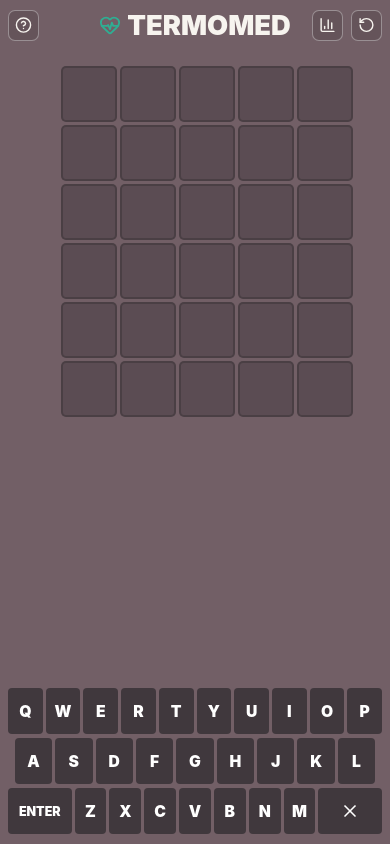
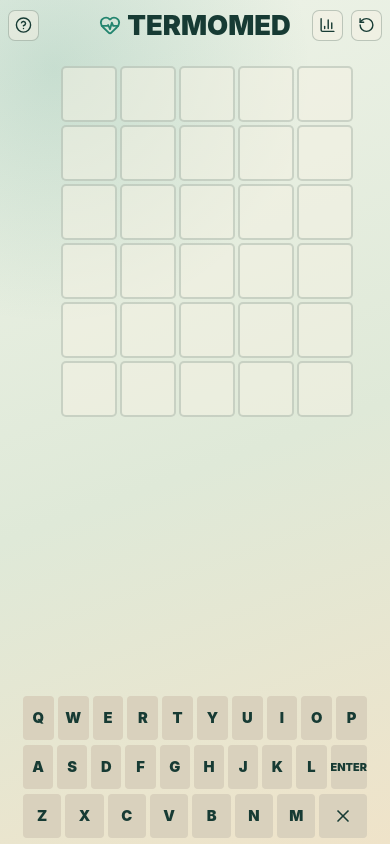
Before and after one commit to c7fsznn6tk-ship-it/TermoMed, a React (Vite) app: page / in a window 390 px wide. Built offline with nearby package versions, Linux system fonts and the light colour scheme.

Commit message:
Add files via upload

```diff
--- a/src/App.tsx
+++ b/src/App.tsx
@@ -9,7 +9,11 @@
 const WORD_LENGTH = 5;
 const MAX_ATTEMPTS = 6;
 const rows = Array.from({ length: MAX_ATTEMPTS });
-const keyboardRows = ['qwertyuiop', 'asdfghjkl', 'zxcvbnm'];
+const keyboardRows = [
+  { letters: 'qwertyuiop', enter: false, backspace: false },
+  { letters: 'asdfghjkl', enter: true, backspace: false },
+  { letters: 'zxcvbnm', enter: false, backspace: true },
+];
 const stateRank: Record<LetterState, number> = { absent: 1, present: 2, correct: 3 };
 
 type Stats = {
@@ -194,13 +198,7 @@
         </div>
       </header>
 
-      <section className="mode-strip single" aria-label="Modo de jogo">
-        <button className="active" type="button">
-          Treino guiado
-        </button>
-      </section>
-
-      <p className="status-message" role="status">
+      <p className="status-message sr-only" role="status">
         {message}
       </p>
 
@@ -257,13 +255,8 @@
 
       <section className="keyboard" aria-label="Teclado virtual">
         {keyboardRows.map((row) => (
-          <div className="keyboard-row" key={row}>
-            {row === 'zxcvbnm' && (
-              <button className="key wide" type="button" onClick={() => submitGuess()}>
-                Enter
-              </button>
-            )}
-            {row.split('').map((letter) => (
+          <div className="keyboard-row" key={row.letters}>
+            {row.letters.split('').map((letter) => (
               <button
                 className={`key ${keyStates[letter] ?? ''}`}
                 type="button"
@@ -273,7 +266,12 @@
                 {letter}
               </button>
             ))}
-            {row === 'zxcvbnm' && (
+            {row.enter && (
+              <button className="key wide enter-key" type="button" onClick={() => submitGuess()}>
+                Enter
+              </button>
+            )}
+            {row.backspace && (
               <button className="key wide" type="button" onClick={() => handleInput('Backspace')} aria-label="Apagar">
                 <X size={20} />
               </button>
--- a/src/styles.css
+++ b/src/styles.css
@@ -7,18 +7,18 @@
   font-synthesis: none;
   text-rendering: optimizeLegibility;
   -webkit-font-smoothing: antialiased;
-  --bg: #2f3034;
-  --panel: #252629;
-  --panel-soft: #3a3b40;
-  --line: #5a5b62;
-  --text: #f7f4ef;
-  --muted: #c7c2bd;
-  --green: #2fae93;
-  --yellow: #d8b15d;
-  --absent: #171719;
-  --danger: #c26464;
-  --key: #464247;
-  --key-text: #ffffff;
+  --bg: #eef3e8;
+  --panel: #f6f1e4;
+  --panel-soft: #dfe9d8;
+  --line: #9aac96;
+  --text: #173b34;
+  --muted: #667467;
+  --green: #23856f;
+  --yellow: #cda85a;
+  --absent: #31413b;
+  --danger: #b85f5f;
+  --key: #e4dcc8;
+  --key-text: #173b34;
 }
 
 * {
@@ -31,13 +31,25 @@
   min-height: 100vh;
   min-height: 100dvh;
   background:
-    radial-gradient(circle at 20% 10%, rgba(47, 174, 147, 0.16), transparent 28rem),
-    linear-gradient(145deg, #34363a 0%, #62545a 100%);
+    radial-gradient(circle at 18% 8%, rgba(35, 133, 111, 0.22), transparent 25rem),
+    linear-gradient(145deg, #eef3e8 0%, #d7e4d3 48%, #f0e5cd 100%);
 }
 
 button {
   border: 0;
   font: inherit;
+}
+
+.sr-only {
+  position: absolute;
+  width: 1px;
+  height: 1px;
+  padding: 0;
+  margin: -1px;
+  overflow: hidden;
+  clip: rect(0, 0, 0, 0);
+  white-space: nowrap;
+  border: 0;
 }
 
 .app-shell {
@@ -47,7 +59,7 @@
   margin: 0 auto;
   padding: 10px clamp(12px, 3vw, 32px) 14px;
   display: grid;
-  grid-template-rows: auto auto auto 1fr auto auto auto;
+  grid-template-rows: auto 1fr auto auto auto;
   gap: 10px;
 }
 
@@ -92,13 +104,13 @@
   align-items: center;
   justify-content: center;
   color: var(--text);
-  background: rgba(255, 255, 255, 0.08);
-  border: 1px solid rgba(255, 255, 255, 0.2);
+  background: rgba(246, 241, 228, 0.7);
+  border: 1px solid rgba(23, 59, 52, 0.22);
   cursor: pointer;
 }
 
 .icon-button:hover:not(:disabled) {
-  background: rgba(255, 255, 255, 0.14);
+  background: rgba(255, 255, 255, 0.84);
 }
 
 .icon-button:disabled {
@@ -114,8 +126,8 @@
   grid-template-columns: 1fr 1fr;
   gap: 4px;
   border-radius: 8px;
-  background: rgba(0, 0, 0, 0.2);
-  border: 1px solid rgba(255, 255, 255, 0.1);
+  background: rgba(23, 59, 52, 0.08);
+  border: 1px solid rgba(23, 59, 52, 0.14);
 }
 
 .mode-strip.single {
@@ -178,8 +190,8 @@
   display: inline-flex;
   align-items: center;
   justify-content: center;
-  background: rgba(255, 255, 255, 0.08);
-  border: 2px solid rgba(255, 255, 255, 0.08);
+  background: rgba(246, 241, 228, 0.54);
+  border: 2px solid rgba(23, 59, 52, 0.12);
   color: var(--text);
   font-size: clamp(1.45rem, 6vw, 2.25rem);
   font-weight: 900;
@@ -189,7 +201,7 @@
 
 .tile.filled {
   border-color: var(--line);
-  background: rgba(255, 255, 255, 0.1);
+  background: rgba(246, 241, 228, 0.78);
 }
 
 .tile.correct,
@@ -219,8 +231,8 @@
   margin: 0;
   padding: 12px 14px;
   border-radius: 8px;
-  background: rgba(0, 0, 0, 0.2);
-  border: 1px solid rgba(255, 255, 255, 0.12);
+  background: rgba(246, 241, 228, 0.78);
+  border: 1px solid rgba(23, 59, 52, 0.13);
 }
 
 .hints-title {
@@ -259,8 +271,8 @@
   gap: 12px;
   align-items: center;
   border-radius: 8px;
-  background: rgba(0, 0, 0, 0.24);
-  border: 1px solid rgba(255, 255, 255, 0.13);
+  background: rgba(246, 241, 228, 0.82);
+  border: 1px solid rgba(23, 59, 52, 0.14);
 }
 
 .result-panel.win {
@@ -353,7 +365,7 @@
   display: grid;
   place-items: center;
   padding: 16px;
-  background: rgba(10, 10, 12, 0.68);
+  background: rgba(23, 59, 52, 0.5);
   z-index: 10;
 }
 
@@ -363,8 +375,8 @@
   overflow: auto;
   padding: 18px;
   border-radius: 8px;
-  background: #252326;
-  border: 1px solid rgba(255, 255, 255, 0.16);
+  background: #f6f1e4;
+  border: 1px solid rgba(23, 59, 52, 0.16);
   box-shadow: 0 22px 70px rgba(0, 0, 0, 0.35);
 }
 
@@ -463,16 +475,18 @@
 @media (max-width: 620px) {
   body {
     overflow-x: hidden;
-    background: #725f66;
+    background: #e8efe2;
   }
 
   .app-shell {
     width: 100%;
     min-height: 100dvh;
     padding: 6px 8px max(6px, env(safe-area-inset-bottom));
-    grid-template-rows: auto auto 1fr auto;
+    grid-template-rows: auto 1fr auto;
     gap: 4px;
-    background: #725f66;
+    background:
+      radial-gradient(circle at 14% 8%, rgba(35, 133, 111, 0.18), transparent 16rem),
+      linear-gradient(160deg, #eef3e8 0%, #dfe9d8 55%, #efe3c9 100%);
   }
 
   .topbar {
@@ -494,8 +508,8 @@
     width: 31px;
     height: 31px;
     border-radius: 7px;
-    background: rgba(45, 39, 43, 0.18);
-    border-color: rgba(255, 255, 255, 0.34);
+    background: rgba(246, 241, 228, 0.48);
+    border-color: rgba(23, 59, 52, 0.24);
   }
 
   .icon-button svg {
@@ -542,8 +556,8 @@
     font-size: clamp(1.45rem, 7vw, 1.75rem);
     border-radius: 5px;
     border-width: 2px;
-    background: rgba(52, 45, 50, 0.36);
-    border-color: rgba(43, 36, 40, 0.34);
+    background: rgba(246, 241, 228, 0.5);
+    border-color: rgba(23, 59, 52, 0.16);
   }
 
   .hints-title {
@@ -557,27 +571,33 @@
 
   .keyboard {
     align-self: end;
-    width: 100%;
-    gap: 4px;
+    width: min(100%, 344px);
+    gap: 5px;
     padding-top: 0;
     padding-bottom: 0;
   }
 
   .keyboard-row {
-    gap: 3px;
+    gap: 4px;
   }
 
   .key {
-    height: clamp(36px, 6.4vh, 46px);
-    flex-basis: 10%;
+    height: clamp(36px, 6.2vh, 44px);
+    flex: 1 1 0;
+    min-width: 0;
     border-radius: 4px;
-    background: #40383d;
-    font-size: 0.98rem;
+    background: #d9d1bd;
+    color: #173b34;
+    font-size: 0.92rem;
   }
 
   .key.wide {
-    flex-basis: 78px;
-    font-size: 0.78rem;
+    flex: 1.35 1 0;
+    font-size: 0.68rem;
+  }
+
+  .enter-key {
+    flex: 1.65 1 0;
   }
 
   .term-count {
@@ -628,12 +648,11 @@
   }
 
   .key {
-    height: clamp(33px, 6vh, 42px);
-    font-size: 0.92rem;
+    height: clamp(32px, 5.8vh, 40px);
+    font-size: 0.86rem;
   }
 
   .key.wide {
-    flex-basis: 72px;
-    font-size: 0.72rem;
+    font-size: 0.62rem;
   }
 }
```
